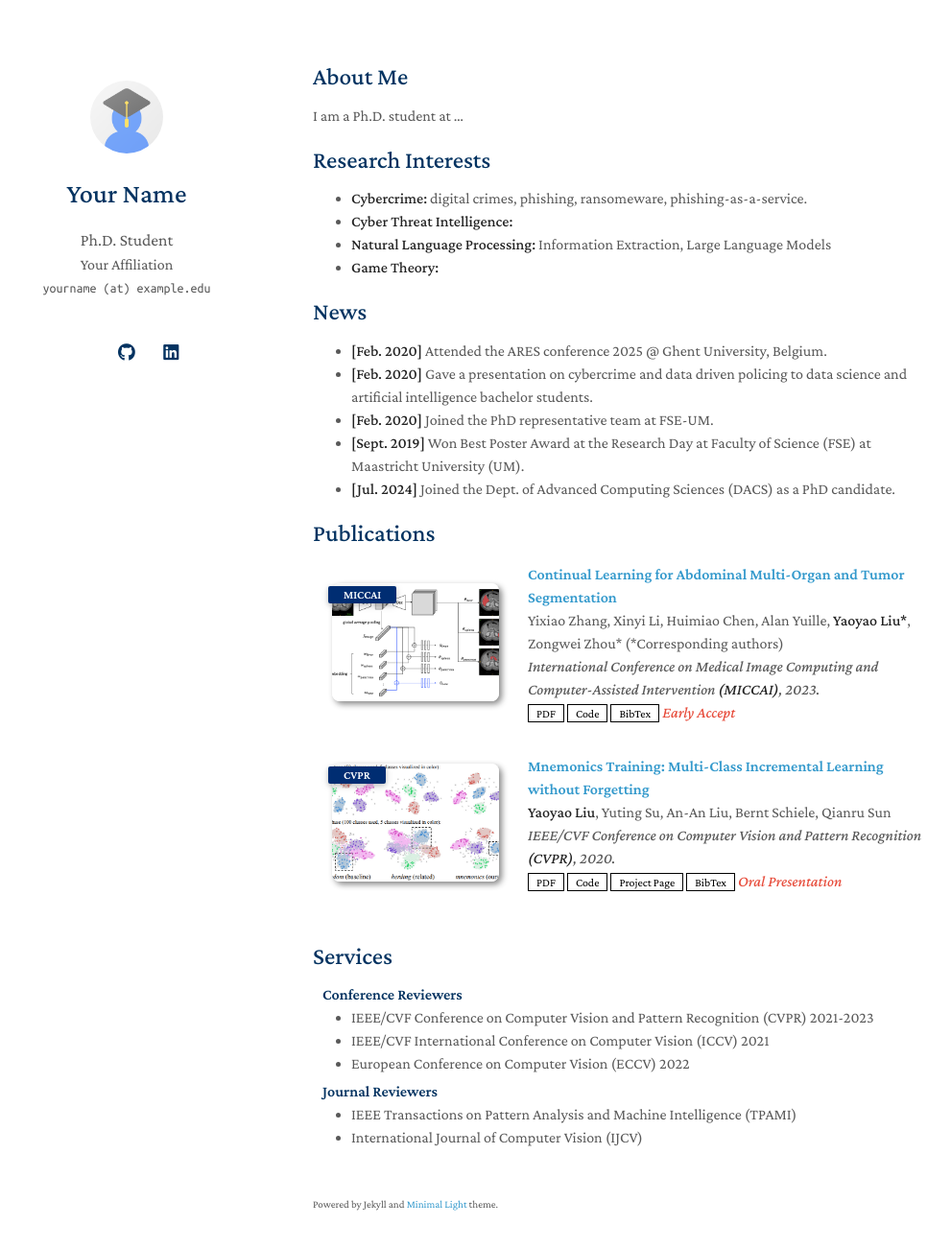
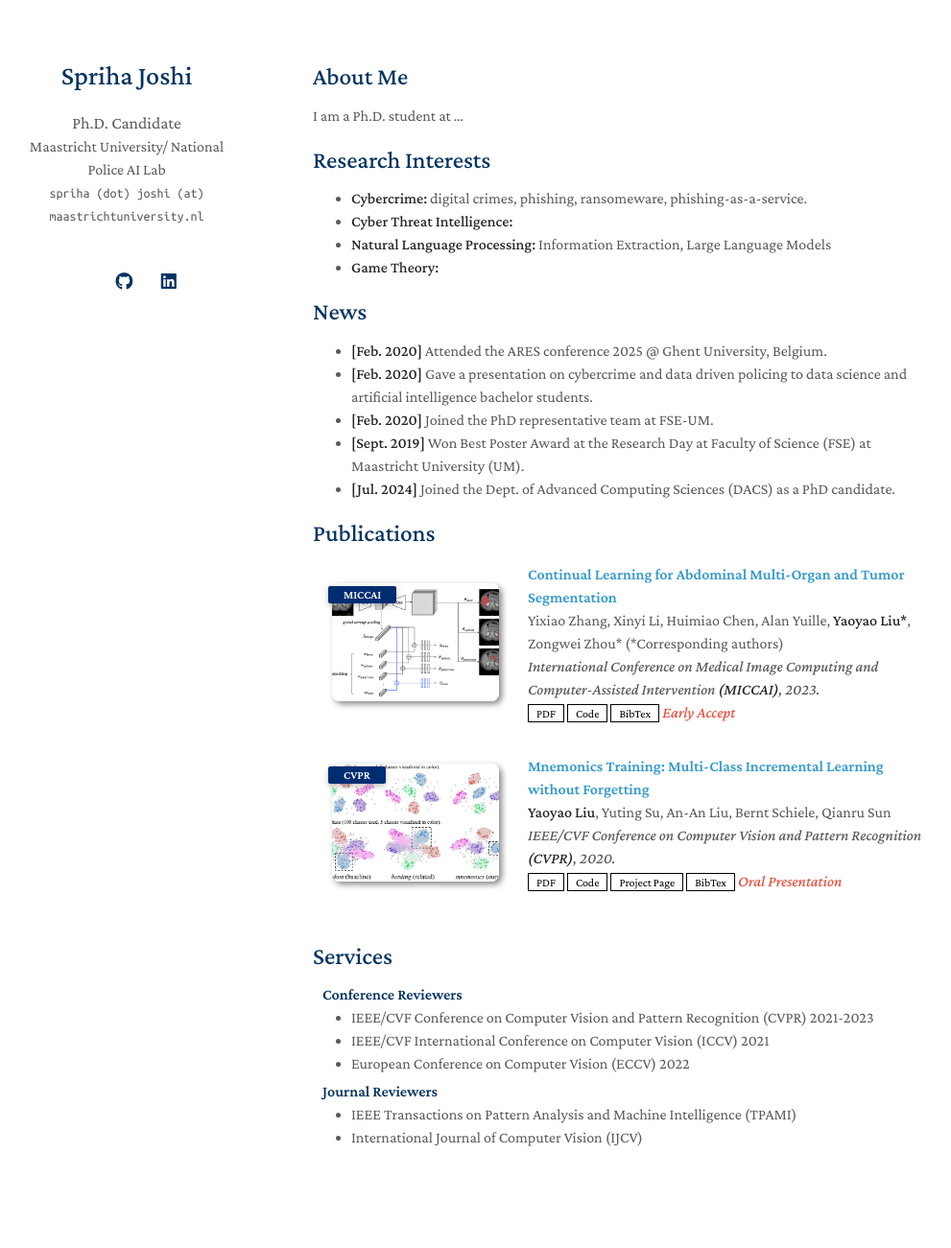
Before and after one commit to sprihajoshi/sprihajoshi.github.io, a Jekyll site: the page built from index.md, in a window 1280 px wide and 1336 px high. Shown: the top 1301 px of the window at 96% size, without its empty margins (144-1135 px from the left). Built offline with Jekyll 4.4.1, drawn with Linux system fonts in a browser that asks for light colours; a style sheet for code colours, icons or effects is not loaded; our own code applies the rules of GitHub Pages for plain Markdown files.

Commit message:
Update _config.yml
links updated, need to upload pic

```diff
--- a/_config.yml
+++ b/_config.yml
@@ -1,36 +1,34 @@
 # Basic Information
-title: Your Name
-position: Ph.D. Student
-affiliation: Your Affiliation
-email: yourname (at) example.edu
+title: Spriha Joshi
+position: Ph.D. Candidate
+affiliation: Maastricht University/ National Police AI Lab
+email: spriha (dot) joshi (at) maastrichtuniversity.nl
 
 # Search Engine Optimization (SEO)
 # The following information is used to improve the website traffic from search engines, e.g., Google.
-keywords: minimal light
-description: The Minimal Light is a simple and elegant jekyll theme for academic personal homepage.
-canonical: https://minimal-light-theme.yliu.me/
+keywords: spriha joshi, researcher, phd, maastricht, maastricht university, DACS, police, politie
+description: phd candidate at maastricht university
+canonical:
 
 # Links
 # If you don't need one of them, you may delete the corresponding line.
-google_scholar: https://scholar.google.com/
-cv_link: assets/files/curriculum_vitae.pdf
-github_link: https://github.com/
-linkedin: https://www.linkedin.com/
-twitter: https://twitter.com/
+google_scholar: https://scholar.google.com/citations?user=n69jQEUAAAAJ&hl=en
+github_link: https://github.com/sprihajoshi
+linkedin: https://www.linkedin.com/in/spriha-joshi/
 
 # Images (e.g., your profile picture and your website's favicon)
 # "favicon" and "favicon_dark" are used for the light and dark modes, respectively.
-avatar: ./assets/img/avatar.png
+avatar:
 favicon: ./assets/img/favicon.png
 favicon_dark: ./assets/img/favicon-dark.png
 
 # Footnote
 # You may use the option to disable the footnote, "Powered by Jekyll and Minimal Light theme."
-enable_footnote: true
+enable_footnote: false
 
 # Auto Dark Mode
 # You may use the option to disable the automatic dark theme
-auto_dark_mode: true
+auto_dark_mode: false
 
 # Font
 # You can use this option to choose between Serif or Sans Serif fonts.
@@ -38,7 +36,7 @@ font: "Serif" # or "Sans Serif"
 
 # Google Analytics ID
 # Please remove this if you don't use Google Analytics
-google_analytics: UA-111540567-4
+# google_analytics: UA-111540567-4
 
 # Use this project as a remote theme for GitHub Pages
 # See the guide here: https://docs.github.com/en/pages/setting-up-a-github-pages-site-with-jekyll/adding-a-theme-to-your-github-pages-site-using-jekyll
```
